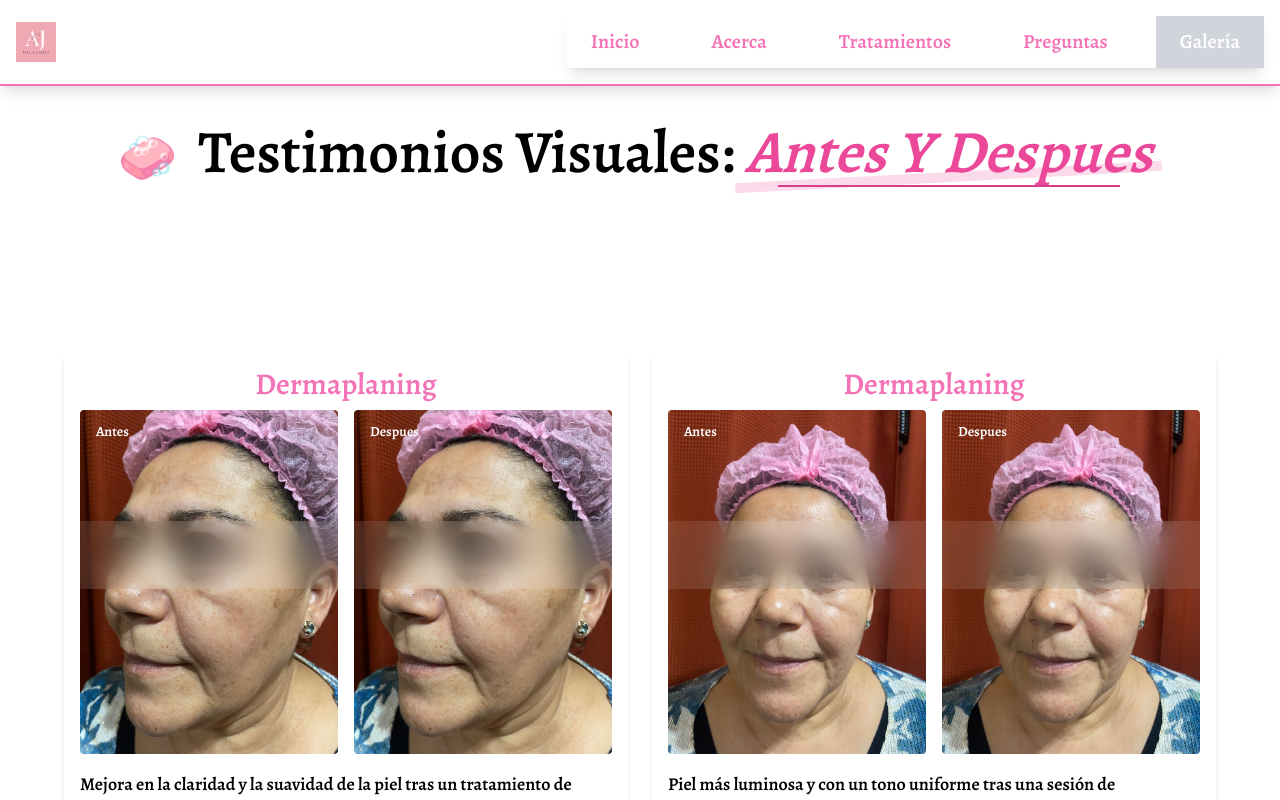
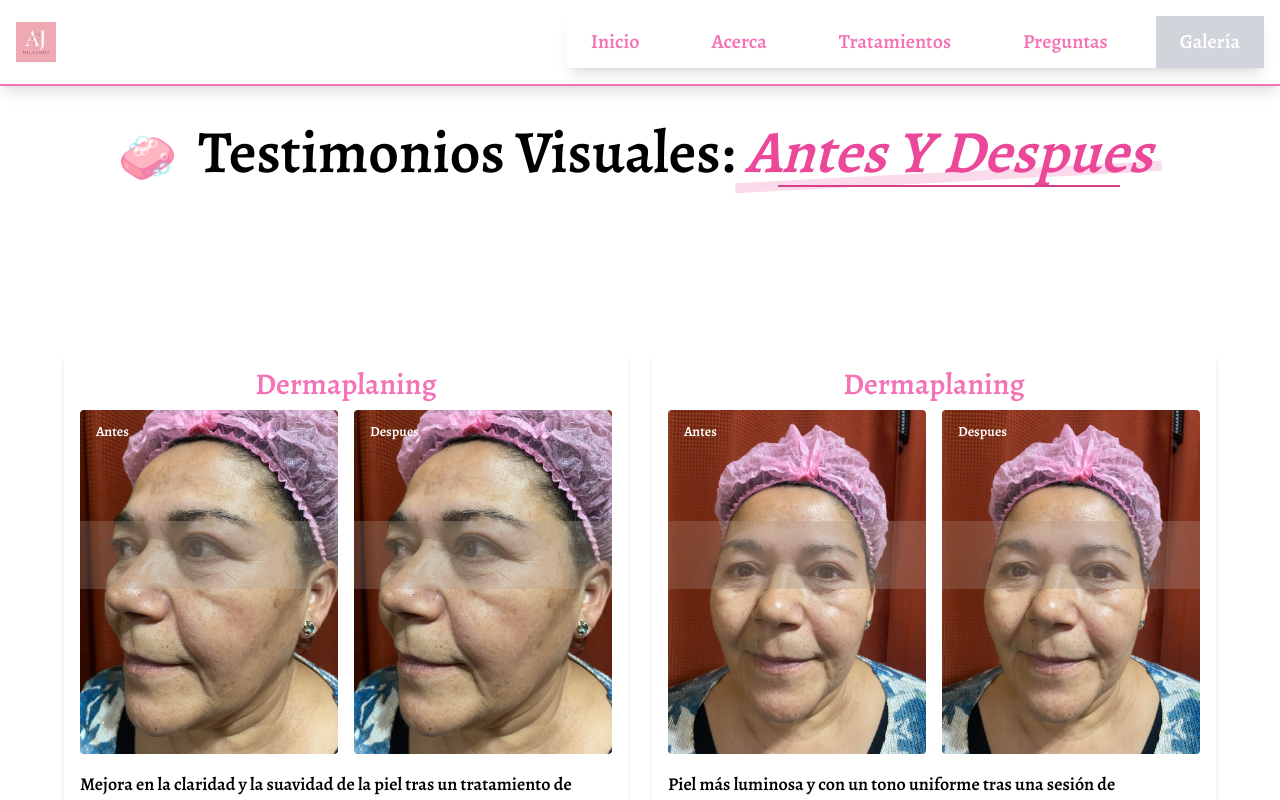
Before and after one commit to nicorubiotsx/anais_web, a Next.js app: page /galeria in a window 1280 px wide. Shown: the top 800 px of the page. Built offline with nearby package versions, Linux system fonts and the light colour scheme.

Commit message:
web terminadaaaaaaaaa

```diff
--- a/app/globals.css
+++ b/app/globals.css
@@ -331,6 +331,6 @@ img, input[type=range] {
   width: 100%;
   height: 20%; /* Ajusta la altura del área de desenfoque */
   background: rgba(255, 255, 255, 0.1); /* Ligero fondo semitransparente */
-  backdrop-filter: blur(15px); /* Aplica el desenfoque */
+  backdrop-filter: blur(65px); /* Aplica el desenfoque */
   z-index: 10;
 }
```
